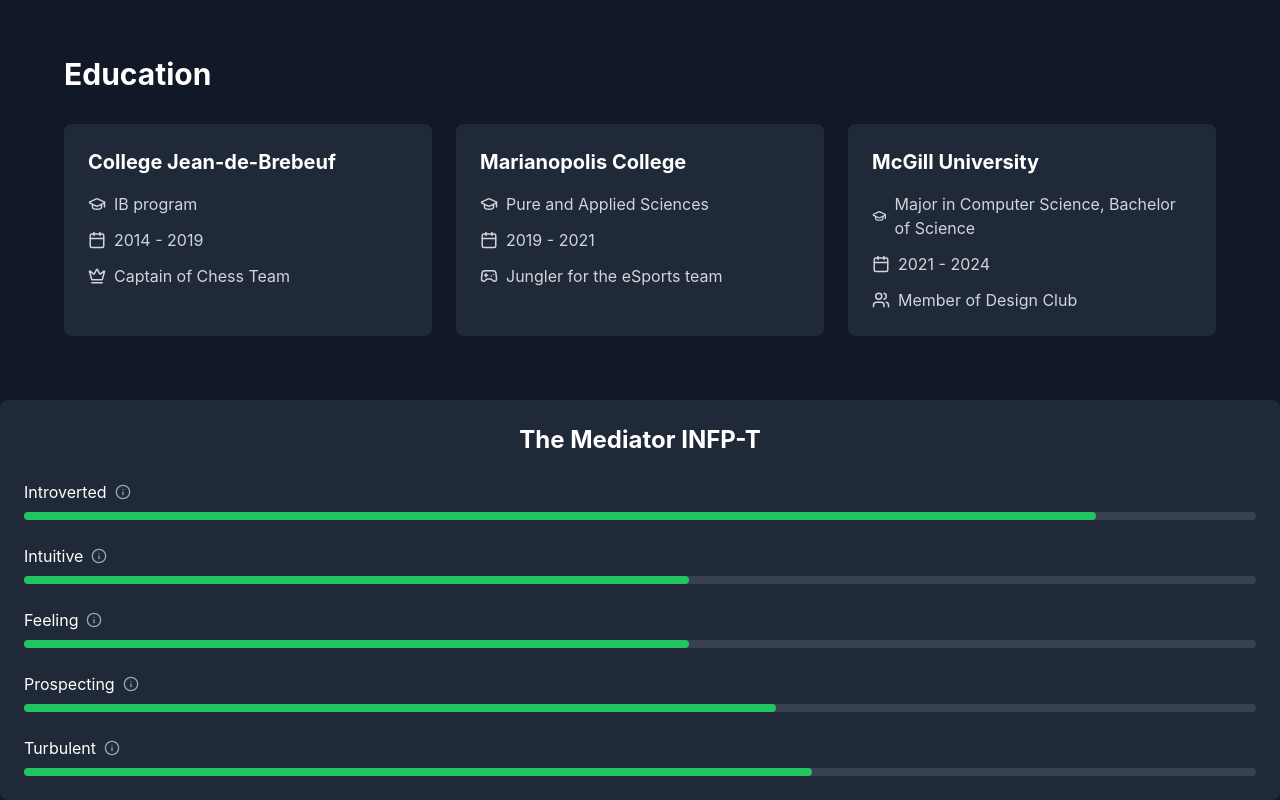
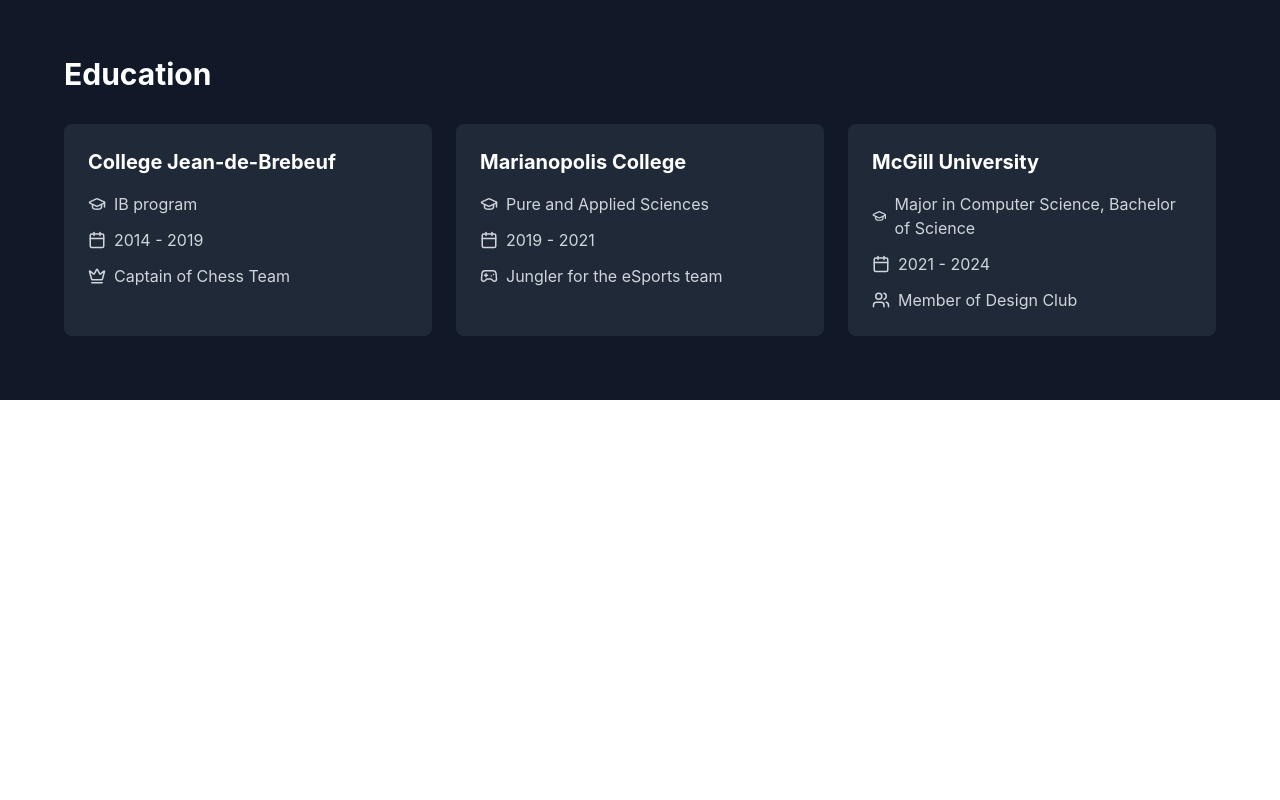
Before and after one commit to Oscar707/oscar707.github.io, a React (Vite) app: page / in a window 1280 px wide. Shown: the part 528-1328 px from the top of the page. After the commit the page ends 928 px from the top, so only its background shows below. Built offline with nearby package versions, Linux system fonts and the light colour scheme.

Commit message:
used hashrouter

```diff
--- a/src/App.jsx
+++ b/src/App.jsx
@@ -1,4 +1,4 @@
-import { BrowserRouter as Router, Routes, Route } from 'react-router-dom';
+import { HashRouter as Router, Routes, Route } from 'react-router-dom';
 import Header from "./components/Header"
 import Hero from "./components/Hero"
 import Education from './components/Education'
@@ -7,7 +7,7 @@
 
 function App() {
   return (
-    <Router basename="/">
+    <Router>
       <div className="min-h-screen bg-gray-900">
         <Header />
         <Routes>
@@ -15,7 +15,6 @@
             <>
               <Hero />
               <Education />
-              <Mbti />
             </>
           } />
           <Route path="/projects" element={<Project />} />
--- a/src/components/Header.jsx
+++ b/src/components/Header.jsx
@@ -5,7 +5,7 @@
     <header className="w-full bg-gray-900 text-white p-5">
       <div className="max-w-screen-xl mx-auto flex justify-between items-center">
         {/* Main title */}
-        <a href="/" className="text-lg  transition-colors">
+        <a href="#/" className="text-lg  transition-colors">
           <h1 className="text-2xl font-bold">
             OSCAR CHEN
           </h1>
@@ -14,16 +14,16 @@
         {/* Navigation */}
         <nav>
           <div className="flex items-center space-x-6">
-            <a href="/" className="text-lg hover:text-gray-300 transition-colors">
+            <a href="#/" className="text-lg hover:text-gray-300 transition-colors">
               Home
             </a>
-            <a href="/projects" className="text-lg hover:text-gray-300 transition-colors">
+            <a href="#/projects" className="text-lg hover:text-gray-300 transition-colors">
               Projects
             </a>
-            <a href="/photos" className="text-lg hover:text-gray-300 transition-colors">
+            <a href="#/photos" className="text-lg hover:text-gray-300 transition-colors">
               Photos
             </a>
-            <a href="/resume" className="text-lg hover:text-gray-300 transition-colors">
+            <a href="#/resume" className="text-lg hover:text-gray-300 transition-colors">
               Resume
             </a>
           </div>
--- a/src/components/Mbti.jsx
+++ b/src/components/Mbti.jsx
@@ -7,31 +7,31 @@
       letter: 'I',
       fullName: 'Introverted',
       percentage: 87,
-      description: "Introverts prefer calm, minimally stimulating environments. They tend to feel drained after socializing and need time alone to recharge. While they may excel in roles requiring deep focus and independent work, they might find high-intensity social roles more challenging. However, many introverts develop excellent social skills and can perform well in any role with proper self-care strategies."
+      description: "Introverts prefer calm, minimally stimulating environments. They excel in roles requiring deep focus and independent work. "
     },
     {
       letter: 'N',
       fullName: 'Intuitive',
       percentage: 54,
-      description: "Intuitive individuals focus on abstract concepts and future possibilities. They excel in innovation, strategic planning, and theoretical work. While they may sometimes overlook immediate practical details, their ability to see patterns and potential makes them valuable in roles requiring creativity and long-term vision."
+      description: "Intuitive individuals focus on abstract concepts and future possibilities. Their ability to see patterns and potential makes them valuable in roles requiring creativity and long-term vision."
     },
     {
       letter: 'F',
       fullName: 'Feeling',
       percentage: 54,
-      description: "Feeling types prioritize emotions and values in decision-making. They excel in roles requiring empathy, interpersonal skills, and understanding human dynamics. While they may sometimes need to balance emotional considerations with logical analysis, their ability to maintain harmony and understand others' needs is invaluable in team settings."
+      description: "Feeling types prioritize emotions and values in decision-making. They excel in roles requiring empathy, interpersonal skills, and understanding human dynamics."
     },
     {
       letter: 'P',
       fullName: 'Prospecting',
       percentage: 61,
-      description: "Prospecting types are flexible and adaptable, preferring to keep their options open. They excel in roles requiring spontaneity and quick adaptation to change. While they may sometimes struggle with rigid deadlines or structure, their ability to embrace uncertainty and find creative solutions is valuable in dynamic environments."
+      description: "Prospecting types are flexible and adaptable, preferring to keep their options open. They excel in roles requiring spontaneity and quick adaptation to change."
     },
     {
       letter: 'T',
       fullName: 'Turbulent',
       percentage: 64,
-      description: "Turbulent individuals are self-conscious and sensitive to stress, but this also drives them to improve and overcome challenges. While they may experience more anxiety about their decisions, their constant self-reflection and desire for improvement often leads to personal growth and refined work quality."
+      description: "Turbulent individuals are self-conscious and sensitive to stress. Their constant self-reflection and desire for improvement often leads to personal growth and refined work quality."
     }
   ];
 
```
